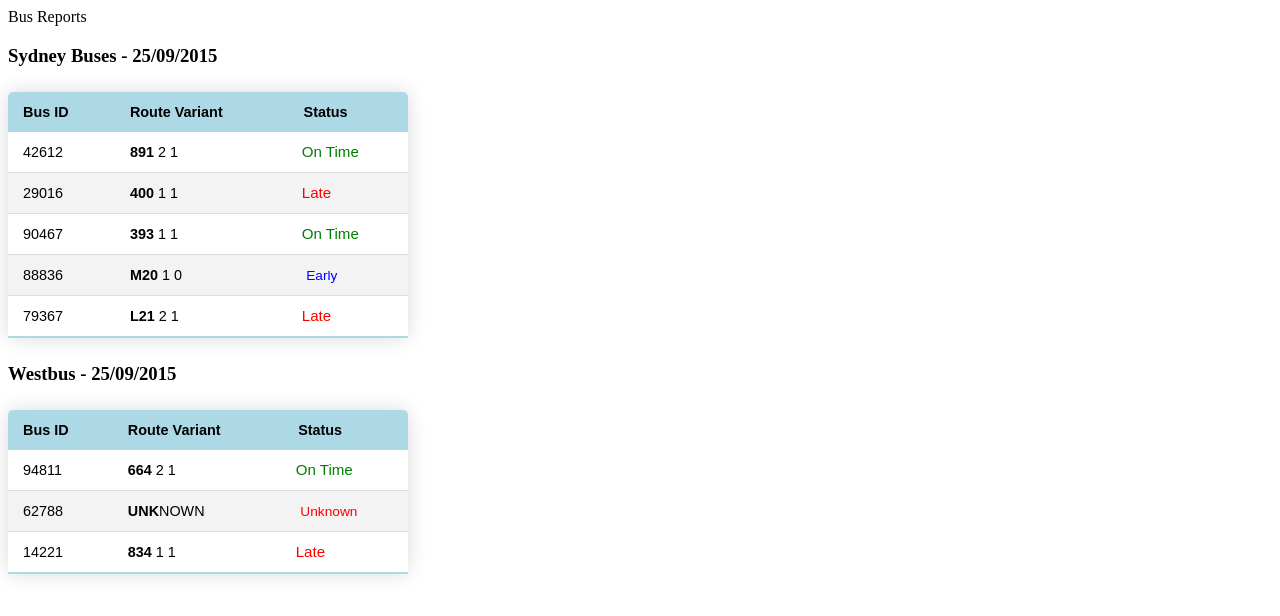
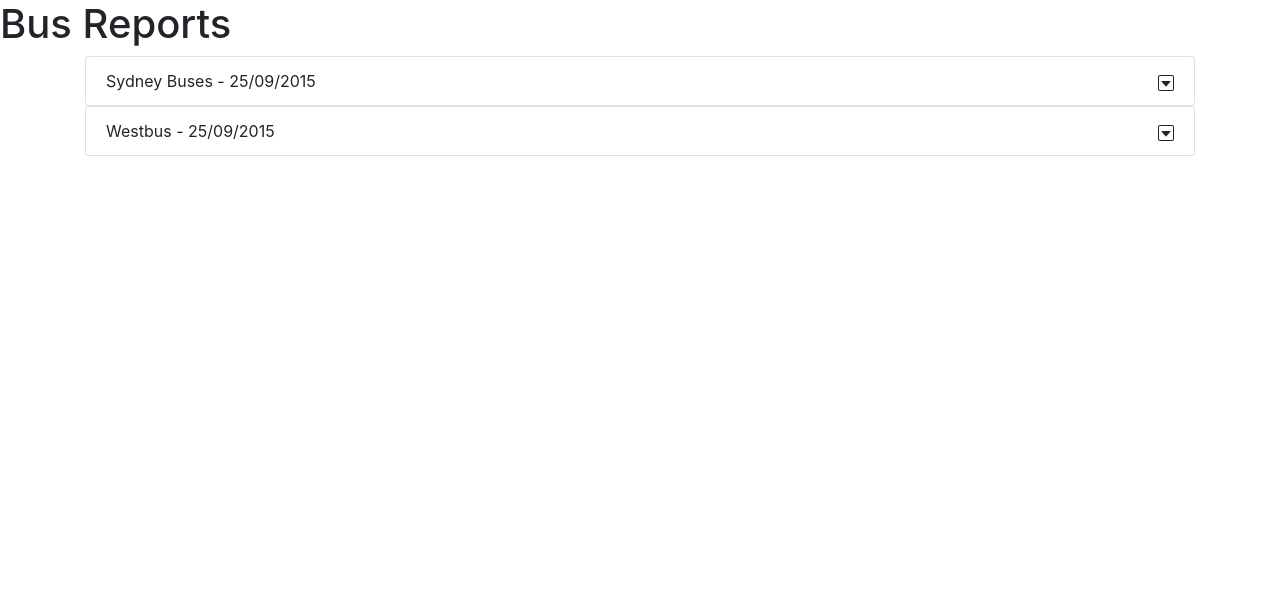
Before and after one commit to Srini-komman/angular10-bus-report-app, an Angular app: page / in a window 1280 px wide. Shown: the top 616 px of the page. Built offline with nearby package versions, Linux system fonts and the light colour scheme.

Commit message:
adding slide in slide out effect for bust details component

```diff
--- a/angular.json
+++ b/angular.json
@@ -28,7 +28,8 @@
               "src/assets"
             ],
             "styles": [
-              "src/styles.scss"
+              "src/styles.scss",
+              "node_modules/bootstrap/dist/css/bootstrap.min.css"
             ],
             "scripts": []
           },
--- a/package.json
+++ b/package.json
@@ -19,6 +19,8 @@
     "@angular/platform-browser": "~10.0.2",
     "@angular/platform-browser-dynamic": "~10.0.2",
     "@angular/router": "~10.0.2",
+    "bootstrap": "^4.5.3",
+    "ngx-bootstrap": "^6.1.0",
     "rxjs": "~6.5.5",
     "tslib": "^2.0.0",
     "zone.js": "~0.10.3"
--- a/src/app/app.component.html
+++ b/src/app/app.component.html
@@ -1,5 +1,5 @@
 <div class="panel panel-primary">
-  <div class="panel-heading">Bus Reports</div>
+  <div class="panel-heading"><h1>Bus Reports</h1></div>
   <div class="panel-body">
     <div class="container">
       <app-bus-organisations></app-bus-organisations>
--- a/src/app/components/bus-organisations/bus-organisations.component.html
+++ b/src/app/components/bus-organisations/bus-organisations.component.html
@@ -1,15 +1,23 @@
-<div class="bus-service-container" *ngFor="let busReport of busReportsData">
-  <h3 (click)="isOpen = true">
-    <span class="bus-service-title">{{busReport.organisation}} - {{busReport.date}}</span>
-    <a>
-      <span class="glyphicon glyphicon-chevron-down" *ngIf="false"></span>
-      <span class="glyphicon glyphicon-chevron-up" *ngIf="true"></span>
-    </a>
-  </h3>
+<div *ngFor="let busReport of busReportsData">
+  <ul class="list-group">
+    <li class="list-group-item d-flex justify-content-between align-items-center" (click)="slideInOut(busReport)">
+      {{busReport.organisation}} - {{busReport.date}}
+      <span *ngIf="busReport.slideIn">
+        <svg width="1em" height="1em" viewBox="0 0 16 16" class="bi bi-caret-up-square" fill="currentColor" xmlns="http://www.w3.org/2000/svg">
+          <path fill-rule="evenodd" d="M14 1H2a1 1 0 0 0-1 1v12a1 1 0 0 0 1 1h12a1 1 0 0 0 1-1V2a1 1 0 0 0-1-1zM2 0a2 2 0 0 0-2 2v12a2 2 0 0 0 2 2h12a2 2 0 0 0 2-2V2a2 2 0 0 0-2-2H2z"/>
+          <path fill-rule="evenodd" d="M3.544 10.705A.5.5 0 0 0 4 11h8a.5.5 0 0 0 .374-.832l-4-4.5a.5.5 0 0 0-.748 0l-4 4.5a.5.5 0 0 0-.082.537z"/>
+        </svg>
+      </span>
+      <span *ngIf="!busReport.slideIn">
+        <svg width="1em" height="1em" viewBox="0 0 16 16" class="bi bi-caret-down-square" fill="currentColor" xmlns="http://www.w3.org/2000/svg">
+          <path fill-rule="evenodd" d="M3.544 6.295A.5.5 0 0 1 4 6h8a.5.5 0 0 1 .374.832l-4 4.5a.5.5 0 0 1-.748 0l-4-4.5a.5.5 0 0 1-.082-.537z"/>
+          <path fill-rule="evenodd" d="M14 1H2a1 1 0 0 0-1 1v12a1 1 0 0 0 1 1h12a1 1 0 0 0 1-1V2a1 1 0 0 0-1-1zM2 0a2 2 0 0 0-2 2v12a2 2 0 0 0 2 2h12a2 2 0 0 0 2-2V2a2 2 0 0 0-2-2H2z"/>
+        </svg>
+      </span>
+    </li>
+  </ul>
 
-  <!--table to show the vus service details-->
-  <div *ngIf="true">
+  <div *ngIf="busReport.slideIn">
     <app-bus-details [busDetails]="busReport.busData"></app-bus-details>
-
   </div>
 </div>
--- a/src/app/components/bus-organisations/bus-organisations.component.scss
+++ b/src/app/components/bus-organisations/bus-organisations.component.scss
@@ -0,0 +1,10 @@
+.organisations {
+  padding: 5px 25px 15px;
+  border: 1px solid #ccc;
+  border-radius: 5px;
+  margin-bottom: 20px;
+}
+
+.glyphicon {
+  float: right;
+}
--- a/src/app/components/bus-organisations/bus-organisations.component.ts
+++ b/src/app/components/bus-organisations/bus-organisations.component.ts
@@ -12,6 +12,10 @@
   busReportsData = [];
   constructor(private busReportsService: BusReportsService) { }
 
+  slideInOut = (busReport) => {
+    busReport.slideIn = !busReport.slideIn;
+  }
+
   ngOnInit(): void {
     this.busReportsService.getBusServices()
         .subscribe((busOrganisations: BusOrganisations) => {
--- a/src/app/interfaces/bus-organisations.model.ts
+++ b/src/app/interfaces/bus-organisations.model.ts
@@ -6,6 +6,7 @@
           busData: Array<Bus>;
           date: string;
           organisation: string;
+          slideIn: boolean;
       }
   ];
 }
```
Also changed, not shown: 1 other file (tests, documents, lock files or other folders).
